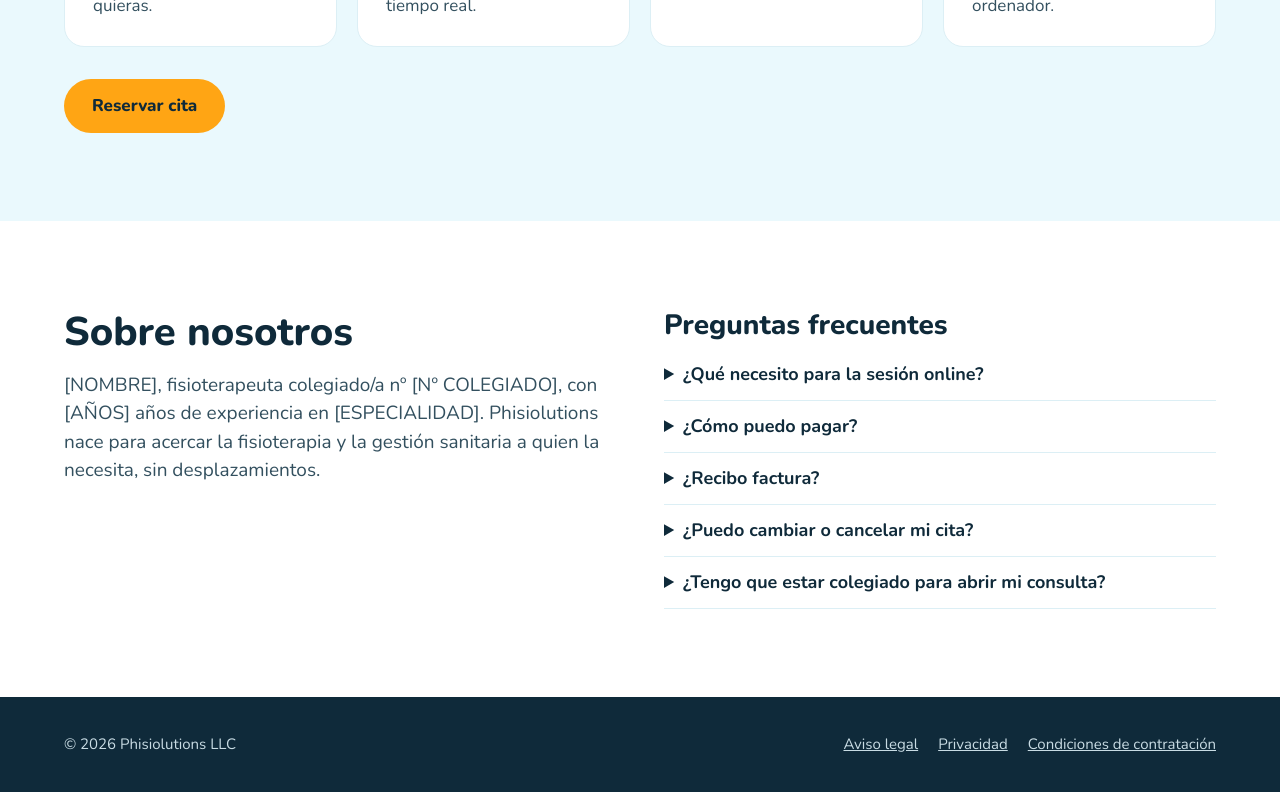
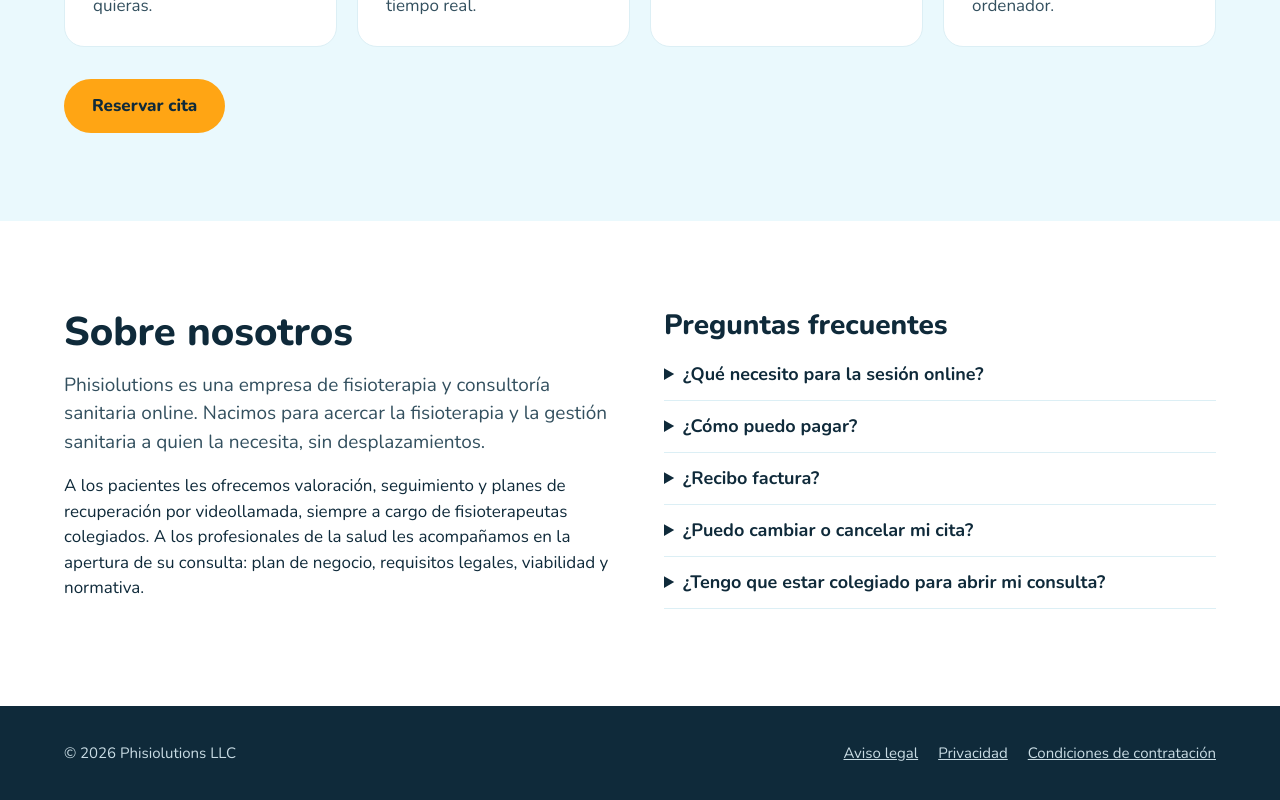
Before and after one commit to phisiolutions/phisiolutions-web, a Next.js app: page / in a window 1280 px wide. Shown: the part 3149-3949 px from the top of the page. Built offline with nearby package versions, Linux system fonts and the light colour scheme.

Commit message:
Sobre nosotros: texto como empresa, sin nombre personal
Co-Authored-By: Claude Opus 5.5 <noreply@anthropic.com>
Claude-Session: https://claude.ai/code/session_014ztkoihiTA1spzN75Zpu7t

```diff
--- a/app/page.tsx
+++ b/app/page.tsx
@@ -127,9 +127,13 @@ export default function Home() {
           <div>
             <h2 style={{ marginBottom: 16 }}>Sobre nosotros</h2>
             <p className="lead">
-              [NOMBRE], fisioterapeuta colegiado/a nº [Nº COLEGIADO], con [AÑOS] años de experiencia en
-              [ESPECIALIDAD]. Phisiolutions nace para acercar la fisioterapia y la gestión sanitaria a quien la
-              necesita, sin desplazamientos.
+              Phisiolutions es una empresa de fisioterapia y consultoría sanitaria online. Nacimos para acercar la
+              fisioterapia y la gestión sanitaria a quien la necesita, sin desplazamientos.
+            </p>
+            <p>
+              A los pacientes les ofrecemos valoración, seguimiento y planes de recuperación por videollamada,
+              siempre a cargo de fisioterapeutas colegiados. A los profesionales de la salud les acompañamos en la
+              apertura de su consulta: plan de negocio, requisitos legales, viabilidad y normativa.
             </p>
           </div>
           <div>
```
